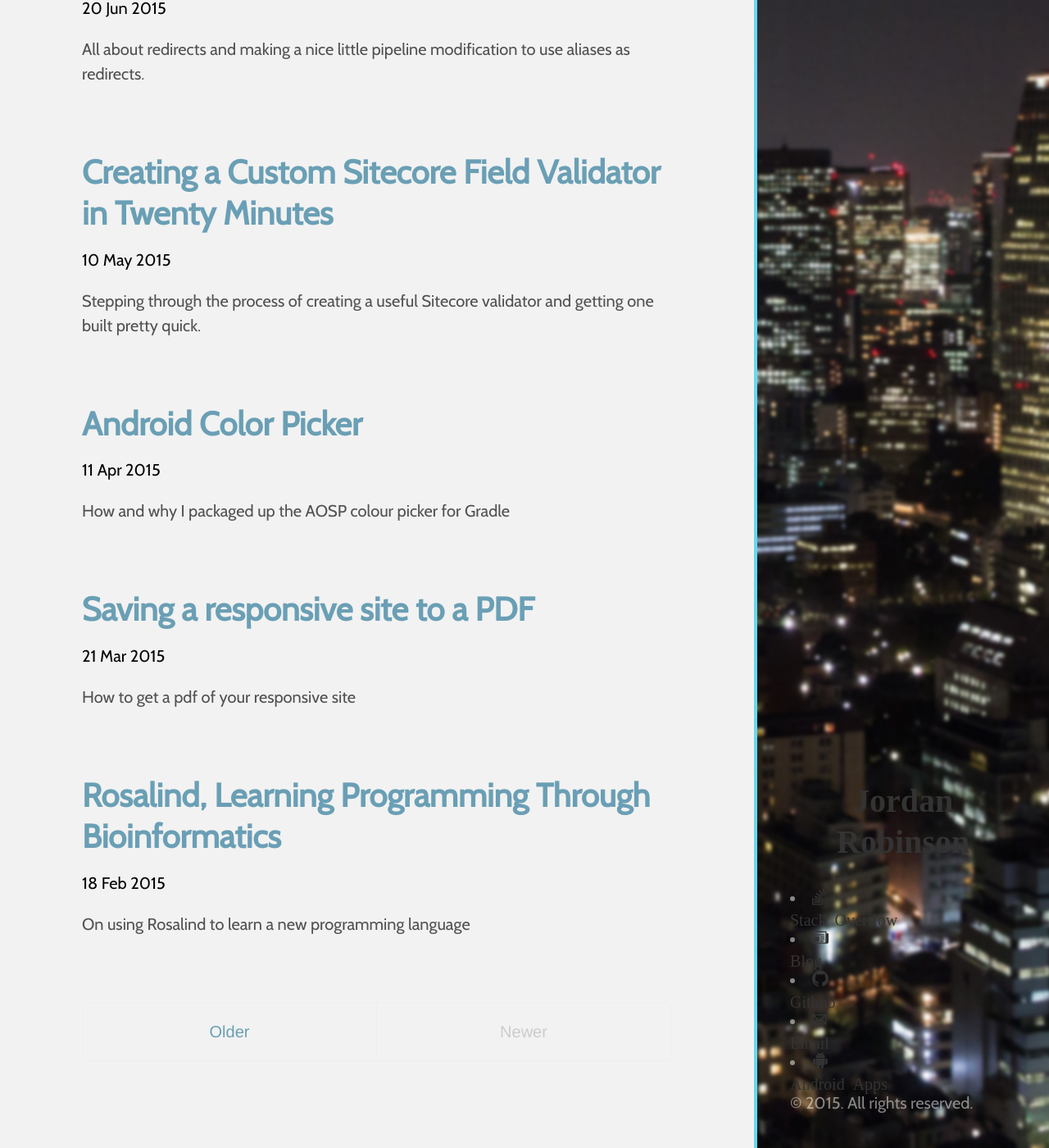
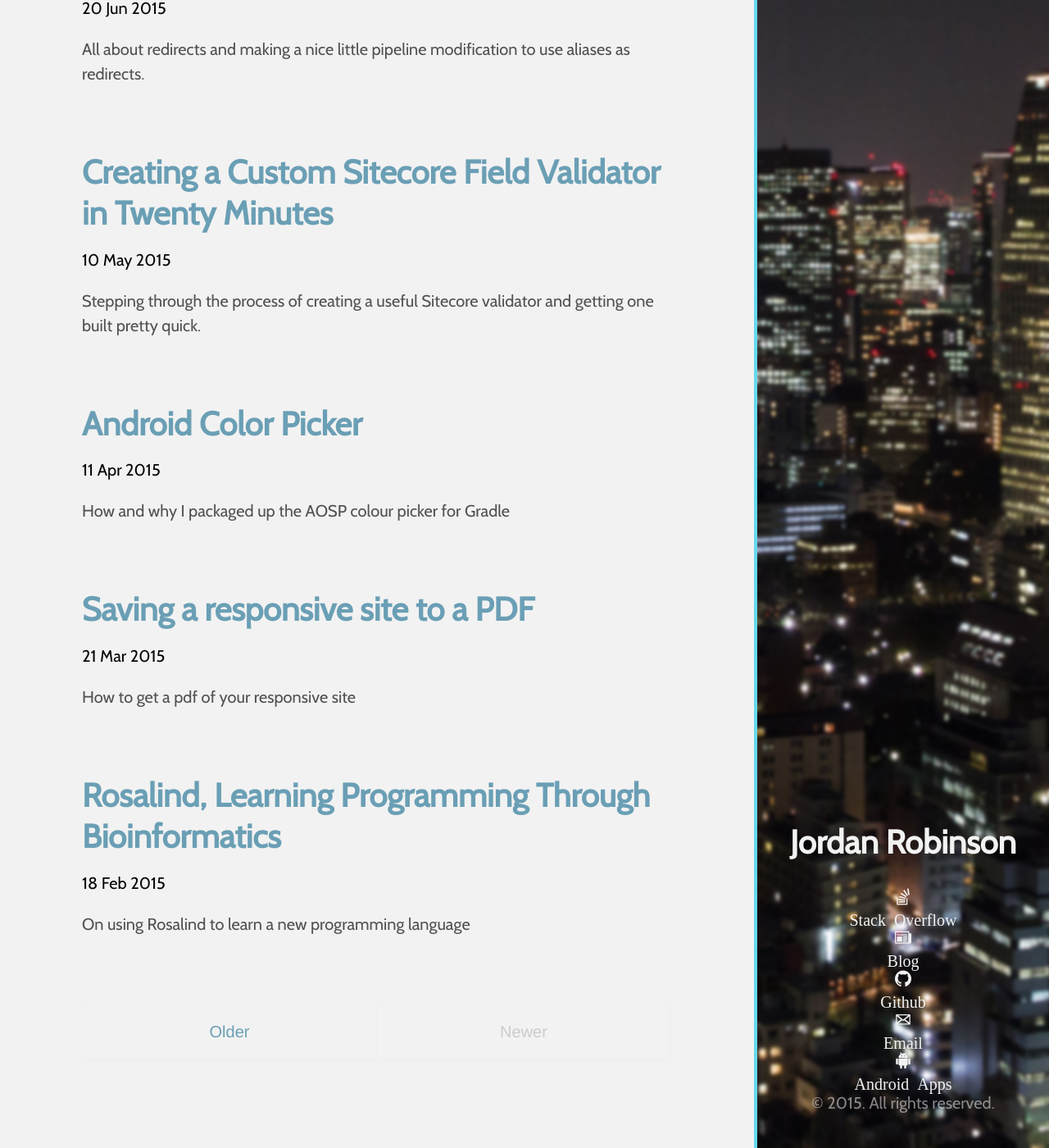
Before and after one commit to jordanrobinson/blog, a Jekyll site: the page built from index.html, in a window 1280 px wide and 1400 px high, scrolled down 202 px. Shown: the whole window at 82% size. Built offline with Jekyll 4.4.1, drawn with Linux system fonts in a browser that asks for light colours; Markdown is read by kramdown in place of the engine named in the settings; the list of posts is cut into pages by our own code.

Commit message:
CSS fixes for redesign

```diff
--- a/public/css/custom.css
+++ b/public/css/custom.css
@@ -487,13 +487,17 @@
  	border-left: #66d9ef 4px solid;
  }
 
+ .sidebar {
+ 	list-style-type: none;
+ }
+
  .sidebar h1 {
  	text-align:center;
  	margin-bottom:10%;
  }
 
  .sidebar a {
- 	color: #333333;
+ 	color: #F2F2F2;
  }
 
  .sidebar-about h1 {
--- a/public/css/hyde.css
+++ b/public/css/hyde.css
@@ -32,7 +32,7 @@
  */
 
 html {
-  font-family: "PT Sans", Helvetica, Arial, sans-serif;
+  font-family: "Cabin", sans-serif;
 }
 @media (min-width: 48em) {
   html {
@@ -66,7 +66,6 @@ html {
     left: 0;
     bottom: 0;
     width: 18rem;
-    text-align: left;
   }
 }
 
@@ -79,7 +78,6 @@ html {
 .sidebar-about h1 {
   color: #fff;
   margin-top: 0;
-  font-family: "Abril Fatface", serif;
   font-size: 3.25rem;
 }
 
```
